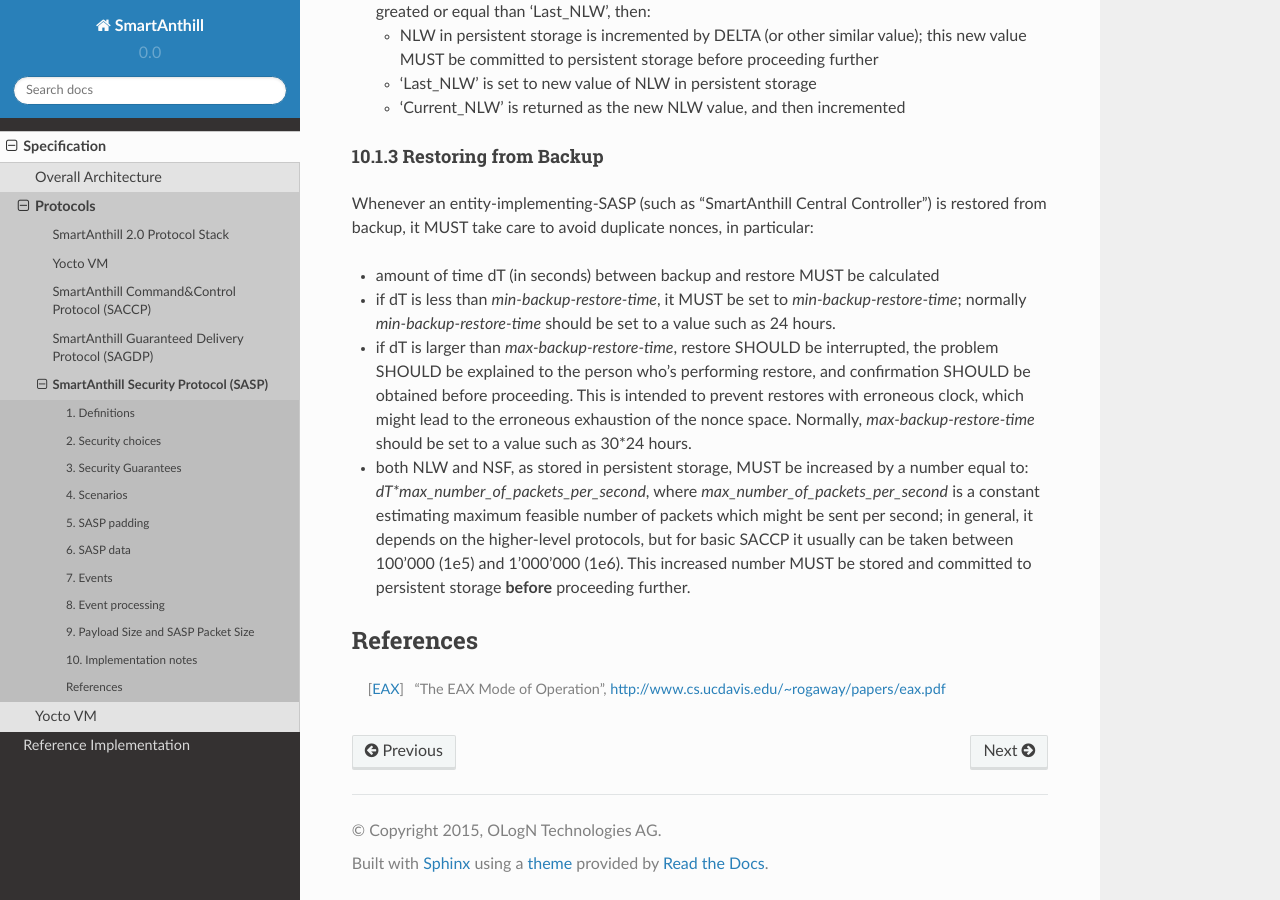
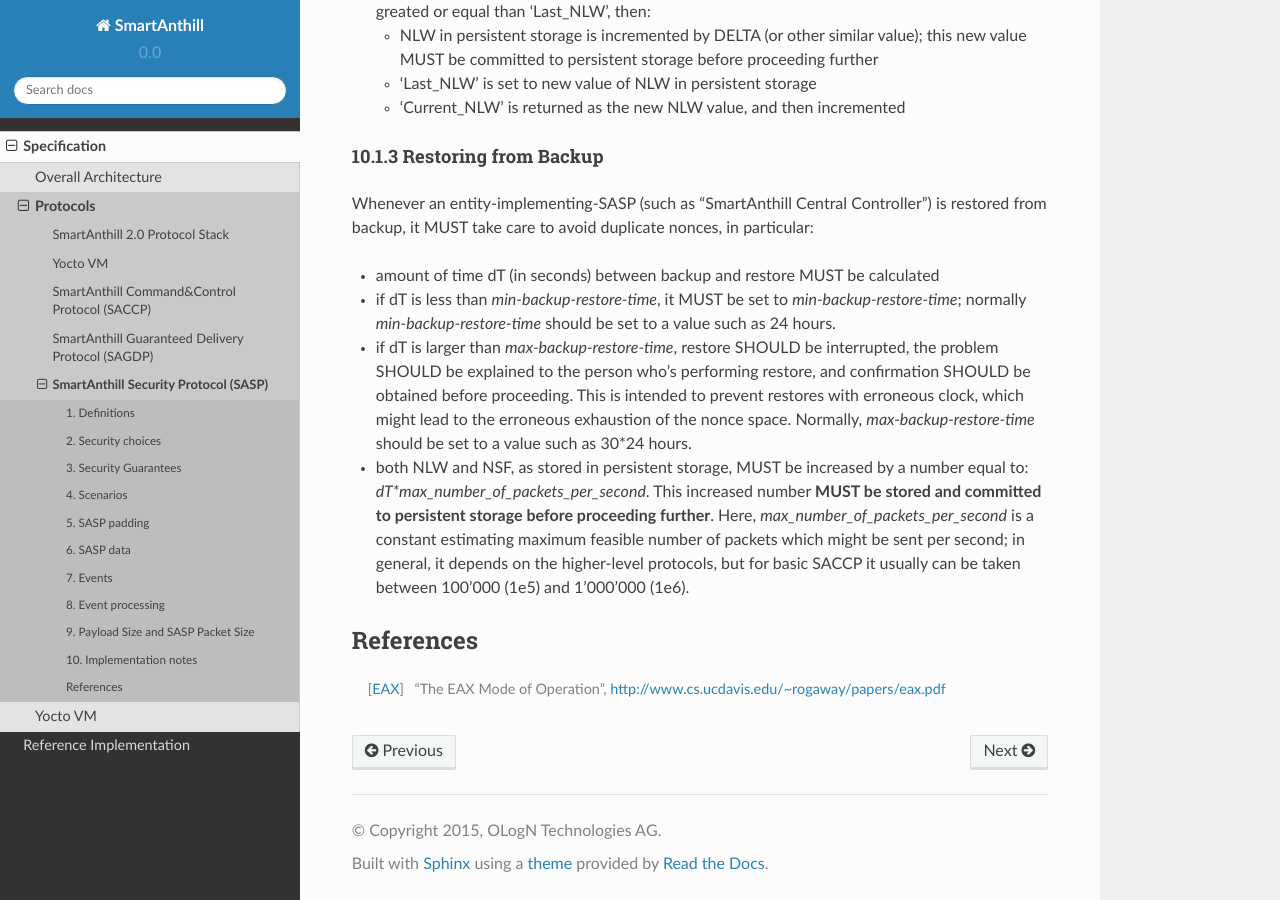
Before and after one commit to smartanthill/smartanthill2_0, a Sphinx documentation site: the page built from docs/design-documents/protocols/sasp.rst, in a window 1280 px wide and 900 px high, scrolled down 11801 px. Built offline with Sphinx 7.4.7 and the Read the Docs theme 2.0.0, drawn with Linux system fonts in a browser that asks for light colours.

Commit message:
SASP v0.1.2b: wording

```diff
--- a/docs/design-documents/protocols/sasp.rst
+++ b/docs/design-documents/protocols/sasp.rst
@@ -388,7 +388,7 @@
 * amount of time dT (in seconds) between backup and restore MUST be calculated
 * if dT is less than *min-backup-restore-time*, it MUST be set to *min-backup-restore-time*; normally *min-backup-restore-time* should be set to a value such as 24 hours.
 * if dT is larger than *max-backup-restore-time*, restore SHOULD be interrupted, the problem SHOULD be explained to the person who's performing restore, and confirmation SHOULD be obtained before proceeding. This is intended to prevent restores with erroneous clock, which might lead to the erroneous exhaustion of the nonce space. Normally, *max-backup-restore-time* should be set to a value such as 30*24 hours.
-* both NLW and NSF, as stored in persistent storage, MUST be increased by a number equal to: *dT\*max_number_of_packets_per_second*, where *max_number_of_packets_per_second* is a constant estimating maximum feasible number of packets which might be sent per second; in general, it depends on the higher-level protocols, but for basic SACCP it usually can be taken between 100'000 (1e5) and 1'000'000 (1e6). This increased number MUST be stored and committed to persistent storage **before** proceeding further.
+* both NLW and NSF, as stored in persistent storage, MUST be increased by a number equal to: *dT\*max_number_of_packets_per_second*. This increased number **MUST be stored and committed to persistent storage before proceeding further**. Here, *max_number_of_packets_per_second* is a constant estimating maximum feasible number of packets which might be sent per second; in general, it depends on the higher-level protocols, but for basic SACCP it usually can be taken between 100'000 (1e5) and 1'000'000 (1e6).
 
 References
 ----------
```
Also changed, not shown: other parts of docs/design-documents/protocols/sasp.rst (+1 -1 lines).
